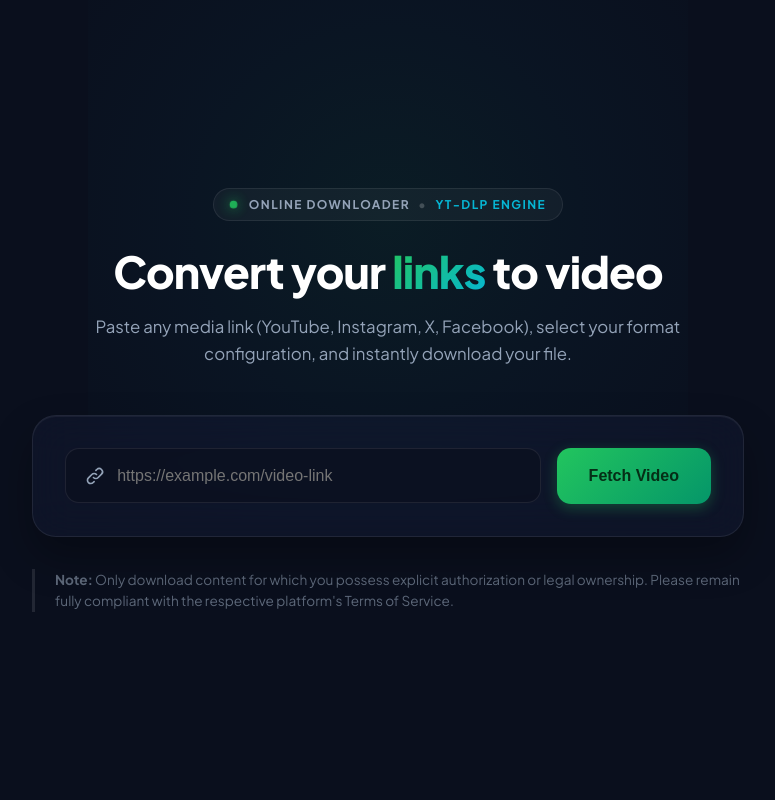
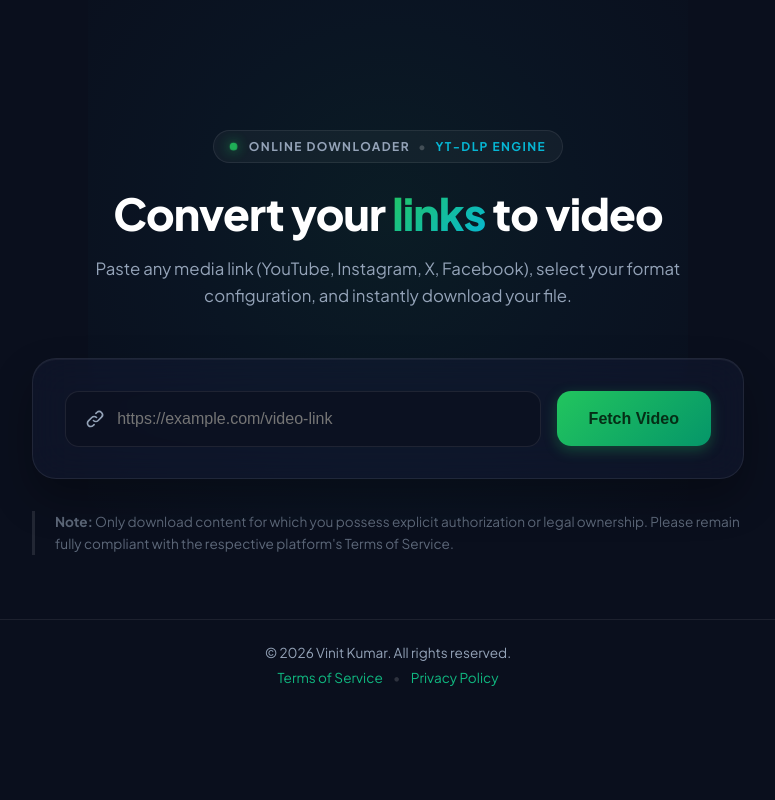
Before and after one commit to VinitKumar78/Online-Video-Downloader, a Flask app: page / in a window 1280 px wide. Shown: the whole page, without its empty margins (252-1027 px from the left). Run offline with Flask 3, Linux system fonts and the light colour scheme.

Commit message:
Update index.html
updated

```diff
--- a/link-video-downloader/link-video-downloader/app/templates/index.html
+++ b/link-video-downloader/link-video-downloader/app/templates/index.html
@@ -24,7 +24,7 @@
         body {
             font-family: 'Plus Jakarta Sans', sans-serif;
             background-color: var(--bg-dark); color: var(--text-primary);
-            min-height: 100vh; display: flex; justify-content: center; align-items: center;
+            min-height: 100vh; display: flex; flex-direction: column; justify-content: center; align-items: center;
             overflow-x: hidden; position: relative;
         }
         .glow-bg-orb {
@@ -32,7 +32,7 @@
             background: radial-gradient(circle, rgba(16, 185, 129, 0.08) 0%, rgba(6, 182, 212, 0.03) 50%, rgba(0,0,0,0) 100%);
             top: -10%; left: 50%; transform: translateX(-50%); z-index: 0; pointer-events: none;
         }
-        .app-container { width: 100%; max-width: 760px; padding: 2.5rem 1.5rem; z-index: 1; }
+        .app-container { width: 100%; max-width: 760px; padding: 2.5rem 1.5rem 1rem 1.5rem; z-index: 1; }
         .app-header { text-align: center; margin-bottom: 3rem; }
         .status-badge {
             display: inline-flex; align-items: center; background: rgba(255, 255, 255, 0.04);
@@ -70,8 +70,12 @@
         .error-container { margin-top: 1.5rem; background: var(--error-bg); border: 1px solid rgba(239, 68, 68, 0.2); border-radius: 14px; padding: 1.25rem; display: flex; gap: 1rem; align-items: flex-start; animation: slideUp 0.3s cubic-bezier(0.16, 1, 0.3, 1); }
         .error-title { display: block; font-weight: 700; color: #f87171; font-size: 0.95rem; margin-bottom: 0.25rem; }
         .error-message { color: rgba(248, 113, 113, 0.85); font-size: 0.9rem; line-height: 1.5; }
-        .app-footer { border-left: 3px solid rgba(255,255,255,0.1); padding-left: 1.25rem; }
-        .app-footer p { color: rgba(148, 163, 184, 0.6); font-size: 0.85rem; line-height: 1.6; }
+        .app-note { border-left: 3px solid rgba(255,255,255,0.1); padding-left: 1.25rem; margin-bottom: 1rem; }
+        .app-note p { color: rgba(148, 163, 184, 0.6); font-size: 0.85rem; line-height: 1.6; }
+        .site-footer { width: 100%; text-align: center; border-top: 1px solid var(--border-glass); padding: 1.5rem 0; margin-top: 2rem; z-index: 1; color: var(--text-secondary); font-size: 0.85rem; }
+        .site-footer p { margin-bottom: 0.5rem; }
+        .site-footer a { color: var(--accent-glow); text-decoration: none; transition: color 0.2s ease; }
+        .site-footer a:hover { color: var(--neon-cyan); }
         .hidden { display: none !important; }
         @keyframes beacon { 0%, 100% { opacity: 0.6; transform: scale(1); } 50% { opacity: 1; transform: scale(1.15); } }
         @keyframes slideUp { from { opacity: 0; transform: translateY(8px); } to { opacity: 1; transform: translateY(0); } }
@@ -123,10 +127,20 @@
             </div>
         </section>
 
-        <footer class="app-footer">
+        <div class="app-note">
             <p><strong>Note:</strong> Only download content for which you possess explicit authorization or legal ownership. Please remain fully compliant with the respective platform's Terms of Service.</p>
-        </footer>
+        </div>
     </main>
+
+    <footer class="site-footer">
+        <p>© 2026 Vinit Kumar. All rights reserved.</p>
+        <div>
+            <a href="#">Terms of Service</a>
+            <span style="color: rgba(255,255,255,0.15); margin: 0 0.5rem;">•</span>
+            <a href="#">Privacy Policy</a>
+        </div>
+    </footer>
+
     <script src="{{ url_for('static', filename='js/main.js') }}"></script>
 </body>
 </html>
```
